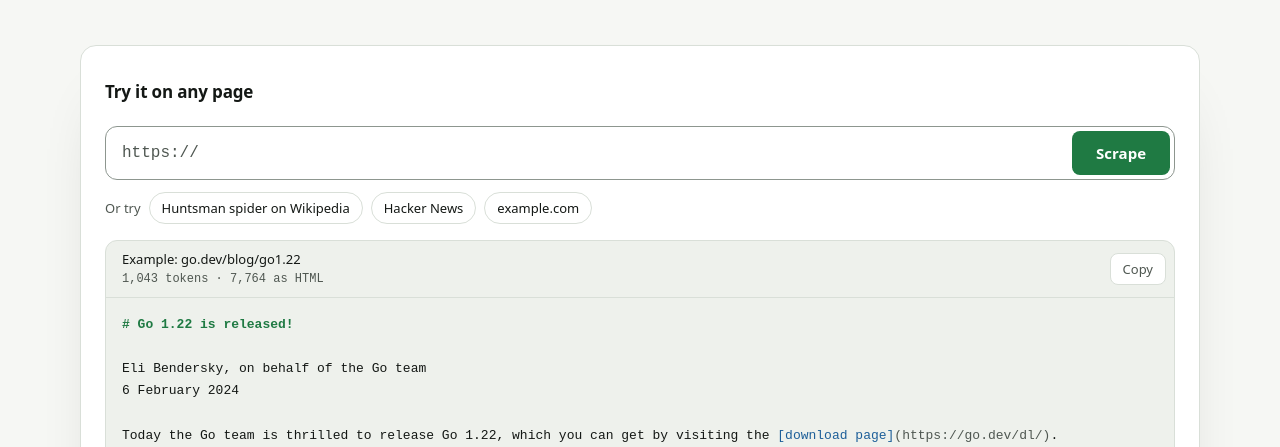
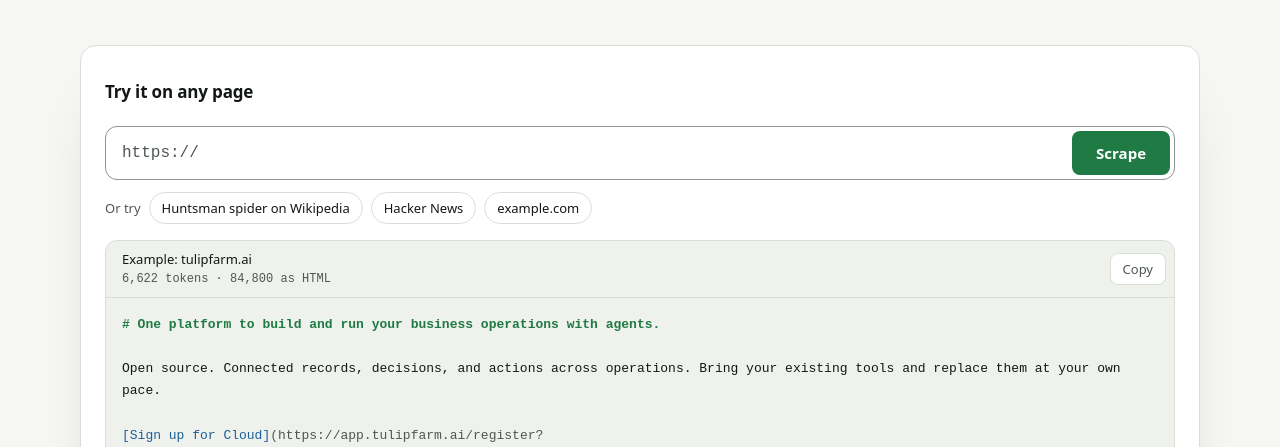
Before and after one commit to TulipFarm/huntsman, an Astro site in the folder site/: page / in a window 1280 px wide. Shown: the part 341-788 px from the top of the page. Built offline with nearby package versions, Linux system fonts and the light colour scheme; Astro itself is replaced by a stand-in of ours; code samples lack their colours.

Commit message:
site: use tulipfarm.ai as the live scrape example

```diff
--- a/site/src/components/LiveScrape.astro
+++ b/site/src/components/LiveScrape.astro
@@ -5,16 +5,15 @@ const examples = [
   { label: 'example.com', url: 'https://example.com' },
 ];
 
-// Real Huntsman output for go.dev/blog/go1.22, shown until the visitor scrapes something.
+// Real Huntsman output for tulipfarm.ai, shown until the visitor scrapes something.
 const sample: [string, string?][][] = [
-  [['# Go 1.22 is released!', 'h']],
+  [['# One platform to build and run your business operations with agents.', 'h']],
   [],
-  [['Eli Bendersky, on behalf of the Go team']],
-  [['6 February 2024']],
+  [['Open source. Connected records, decisions, and actions across operations. Bring your existing tools and replace them at your own pace.']],
   [],
-  [['Today the Go team is thrilled to release Go 1.22, which you can get by visiting the '], ['[download page]', 'a'], ['(https://go.dev/dl/)', 'u'], ['.']],
+  [['[Sign up for Cloud]', 'a'], ['(https://app.tulipfarm.ai/register?utm_source=tulipfarm.ai&utm_medium=website&utm_campaign=signup&utm_content=home_hero)', 'u']],
   [],
-  [['Go 1.22 comes with several important new features and improvements. Here are some of the notable changes; for the full list, refer to the '], ['[release notes]', 'a'], ['(https://go.dev/doc/go1.22)', 'u'], ['.']],
+  [['[Try it yourself]', 'a'], ['(https://tulipfarm.ai/try/)', 'u'], [' '], ['[view source]', 'a'], ['(https://github.com/TulipFarm/tulipfarm)', 'u']],
 ];
 ---
 
@@ -54,8 +53,8 @@ const sample: [string, string?][][] = [
   <div class="sheet" data-state="idle">
     <div class="bar">
       <p class="status" role="status" aria-live="polite" data-status>
-        <span class="title">Example: go.dev/blog/go1.22</span>
-        <span class="facts">1,043 tokens · 7,764 as HTML</span>
+        <span class="title">Example: tulipfarm.ai</span>
+        <span class="facts">6,622 tokens · 84,800 as HTML</span>
       </p>
       <span class="timer" aria-hidden="true" data-timer></span>
       <button type="button" class="copy" data-copy-md hidden>Copy</button>
```
